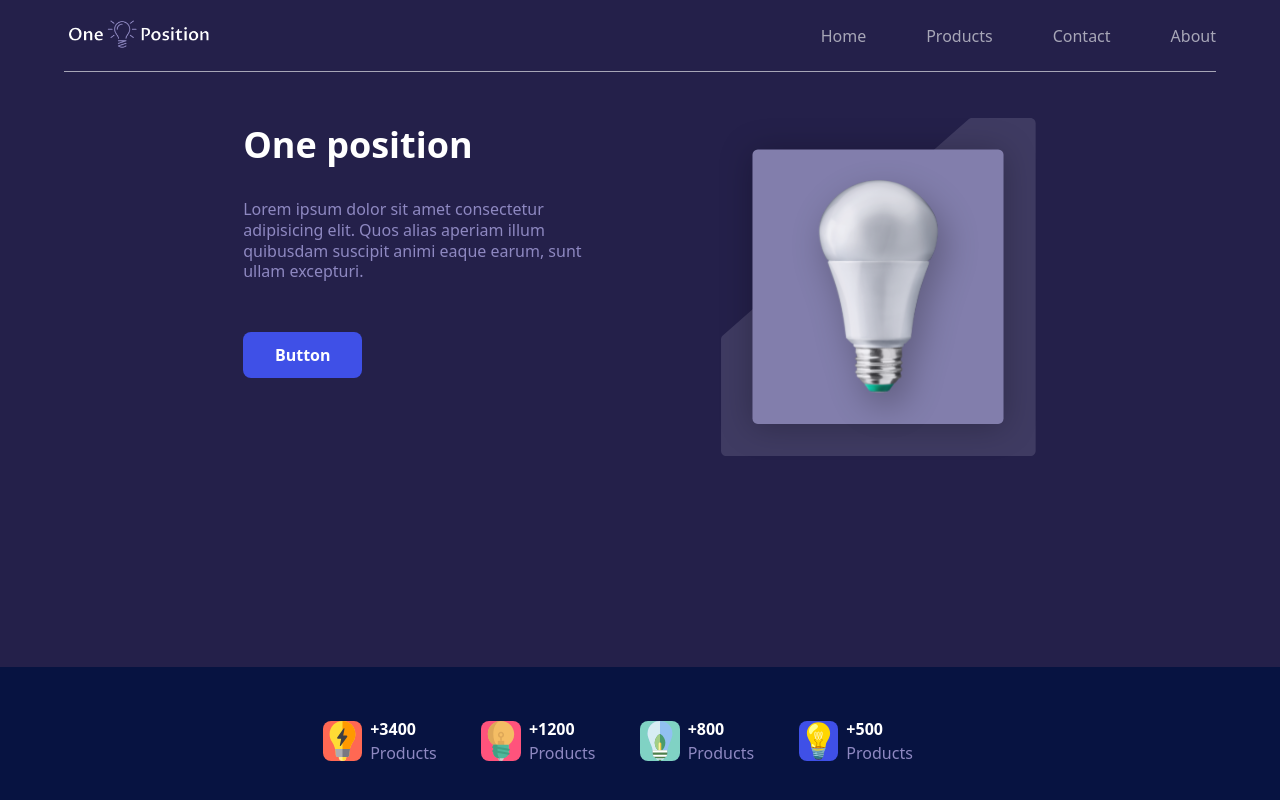
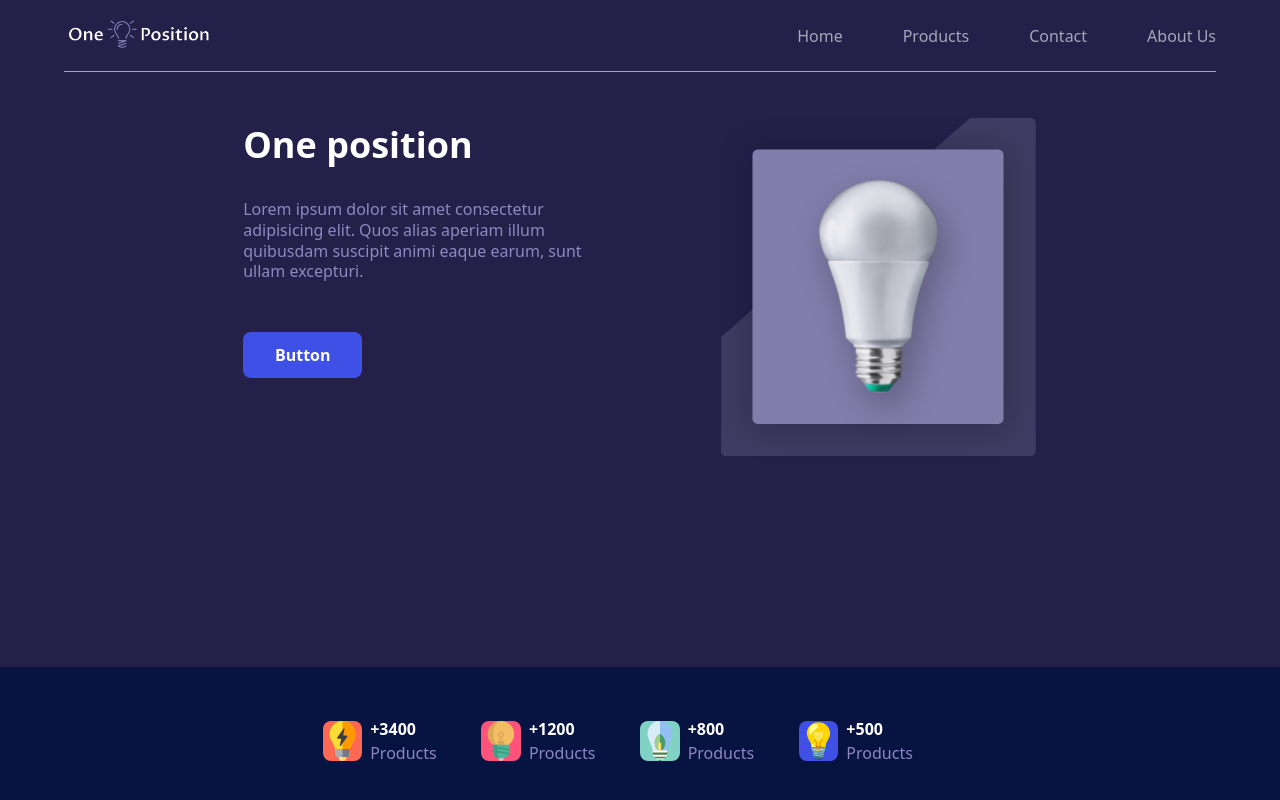
Before and after one commit to thealiyarov/Company_Web_site, a React (Create React App) app: page / in a window 1280 px wide. Shown: the top 800 px of the page. Built offline with nearby package versions, Linux system fonts and the light colour scheme; no server answers.

Commit message:
about page name updated

```diff
--- a/src/Component/Navbar/Navbar.js
+++ b/src/Component/Navbar/Navbar.js
@@ -31,7 +31,7 @@ function Navbar() {
                   <NavLink to="/contact">Contact</NavLink>
                 </li>
                 <li>
-                  <NavLink to="/about">About</NavLink>
+                  <NavLink to="/about">About Us</NavLink>
                 </li>
               </ul>
             </label>
```
